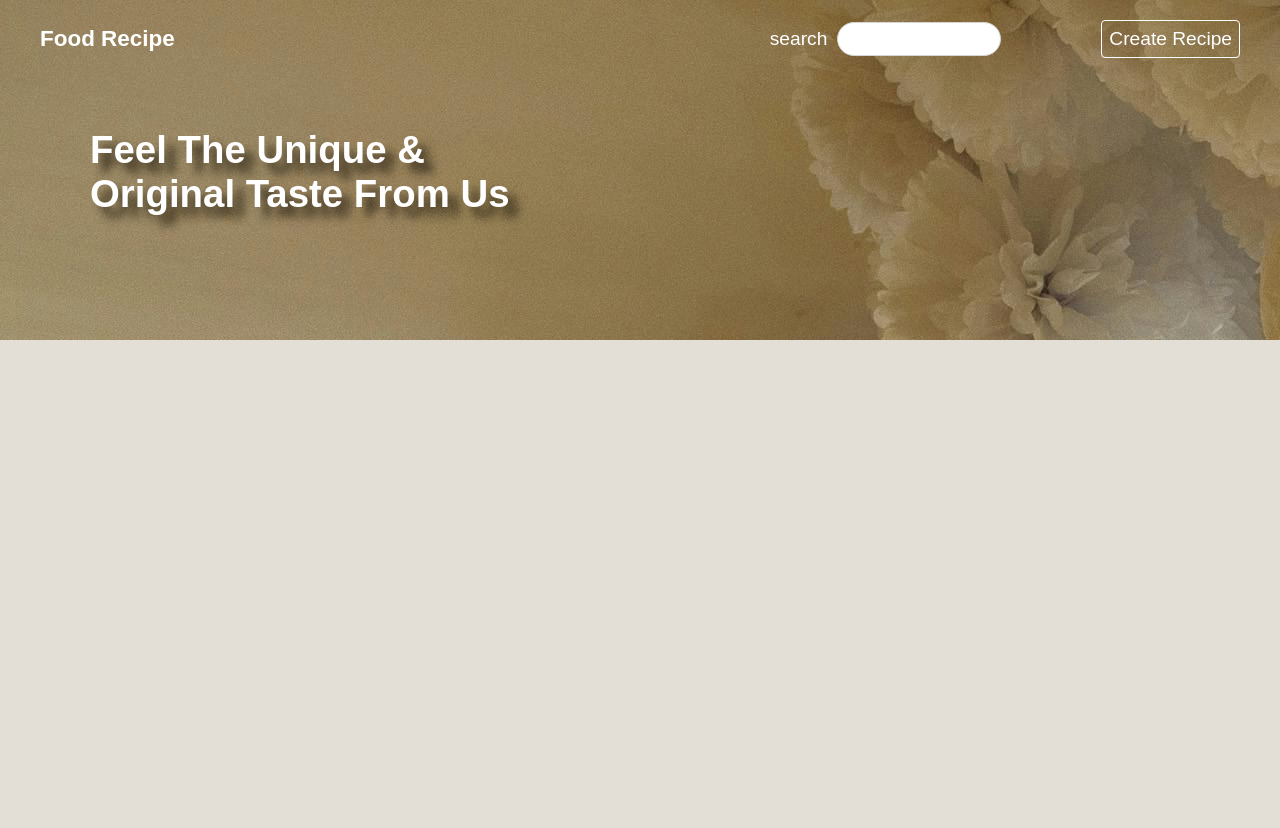
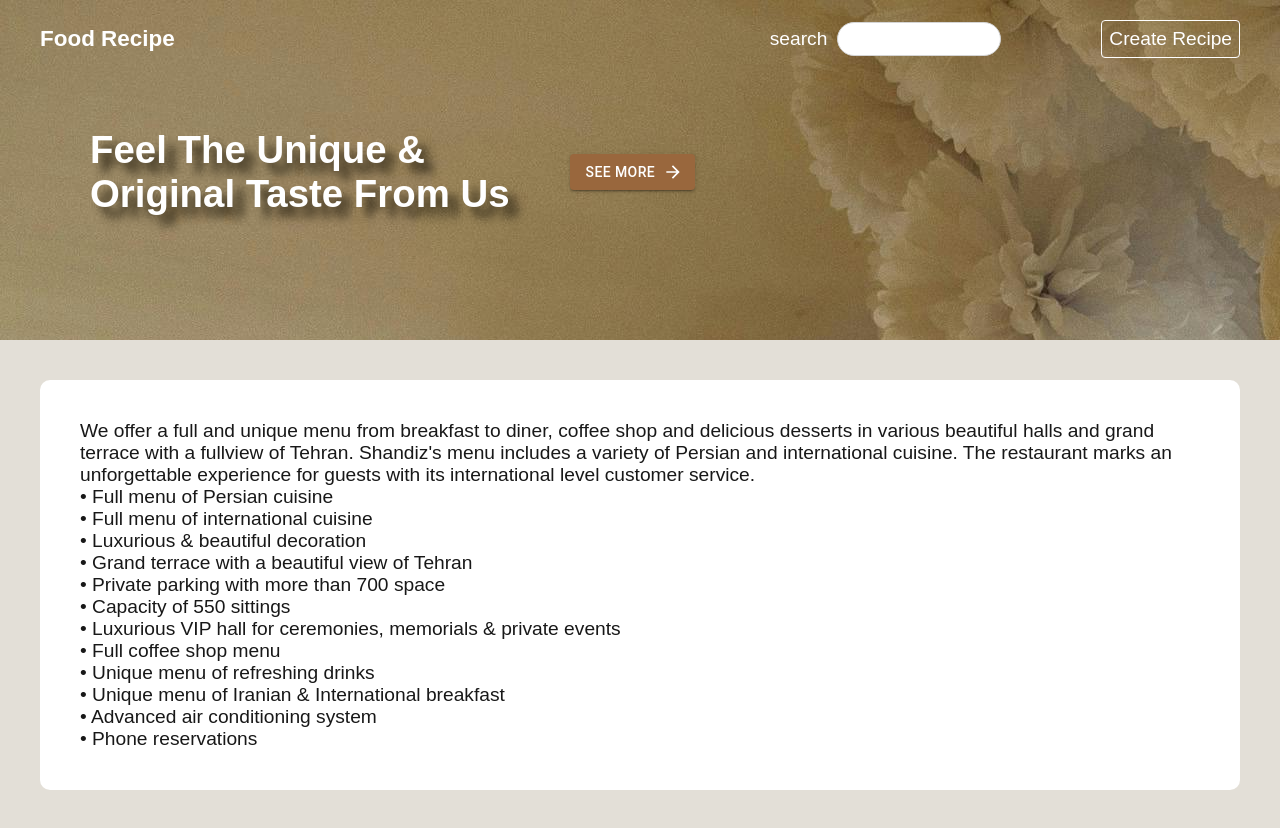
Before and after one commit to ranazl/restaurant, a React (Create React App) app: page /restaurantInf in a window 1280 px wide. Shown: the top 828 px of the page. Built offline with nearby package versions, Linux system fonts and the light colour scheme.

Commit message:
added restaurantInf

```diff
--- a/package.json
+++ b/package.json
@@ -5,6 +5,7 @@
   "dependencies": {
     "@emotion/react": "^11.14.0",
     "@emotion/styled": "^11.14.0",
+    "@mui/icons-material": "^6.3.1",
     "@mui/material": "^6.3.1",
     "axios": "^1.7.9",
     "cra-template": "1.2.0",
--- a/src/App.js
+++ b/src/App.js
@@ -4,6 +4,7 @@ import Create from './pages/Create/Create';
 import Home from './pages/Home/Home';
 import Recipe from './pages/Recipe/Recipe';
 import Search from './pages/Search/Search';
+import RestaurantInf from './pages/RestaurantInf/RestaurantInf';
 import Navbar from './components/Navbar';
 import './App.css';
 
@@ -17,6 +18,7 @@ function App() {
           <Route path='/create' element={<Create />} />
           <Route path='/recipe/:id' element={<Recipe />} />
           <Route path='/search' element={<Search />} />
+          <Route path='/restaurantInf' element={<RestaurantInf/>} />
         </Routes>
       </BrowserRouter>
     </div>
--- a/src/components/Navbar.css
+++ b/src/components/Navbar.css
@@ -33,11 +33,18 @@
     color: #333;
 }
 
-.headerText{
+.headerContainer {
+    display: flex;
+    align-items: center;
+    gap: 60px;
     margin: 70px;
+}
+
+.headerText {
+    margin: 0;
     text-shadow: 10px 10px 10px #302817;
 }
 
-.moreBtn{
+.moreBtn {
     background-color: #99673d !important;
 }
--- a/src/components/Navbar.js
+++ b/src/components/Navbar.js
@@ -3,8 +3,15 @@ import "./Navbar.css";
 import { Link } from "react-router-dom";
 import Searchbar from './Searchbar';
 import Button from '@mui/material/Button';
+import ArrowForwardIcon from '@mui/icons-material/ArrowForward';
+import { useNavigate } from 'react-router-dom';
+
 
 export default function Navbar() {
+    const navigate = useNavigate()
+    const clickMoreBtn = () => {
+        navigate('/restaurantInf')
+    }
     return (
         <div className='navbar'>
             <nav>
@@ -12,9 +19,9 @@ export default function Navbar() {
                 <Searchbar />
                 <Link to='/create'> Create Recipe </Link>
             </nav>
-            <div>
+            <div className="headerContainer">
                 <h1 className='headerText'>Feel The Unique & <br /> Original Taste From Us</h1>
-                {/* <Button variant="contained" className='moreBtn'>See More</Button> */}
+                <Button variant="contained" className='moreBtn' endIcon={<ArrowForwardIcon />} onClick={clickMoreBtn}>See More</Button>
             </div>
         </div>
     )
--- /dev/null
+++ b/src/pages/RestaurantInf/RestaurantInf.css
@@ -0,0 +1,8 @@
+.card{
+    max-width: 1200px;
+    margin: 40px auto;
+    background: #fff;
+    padding: 40px;
+    box-sizing: border-box;
+    border-radius: 10px;
+}
--- /dev/null
+++ b/src/pages/RestaurantInf/RestaurantInf.js
@@ -0,0 +1,26 @@
+import React from 'react'
+import './RestaurantInf.css'
+
+export default function RestaurantInf() {
+  return (
+    <div className='card'>
+We offer a full and unique menu from breakfast to diner, coffee shop and delicious
+desserts in various beautiful halls and grand terrace with a fullview of Tehran. Shandiz's menu
+includes a variety of Persian and international cuisine. The restaurant marks an unforgettable
+experience for guests with its international level customer service.
+<br/>
+• Full menu of Persian cuisine<br/>
+• Full menu of international cuisine<br/>
+• Luxurious & beautiful decoration<br/>
+• Grand terrace with a beautiful view of Tehran<br/>
+• Private parking with more than 700 space<br/>
+• Capacity of 550 sittings<br/>
+• Luxurious VIP hall for ceremonies, memorials & private events<br/>
+• Full coffee shop menu<br/>
+• Unique menu of refreshing drinks<br/>
+• Unique menu of Iranian & International breakfast<br/>
+• Advanced air conditioning system<br/>
+• Phone reservations
+    </div>
+  )
+}
```
Also changed, not shown: 1 other file (tests, documents, lock files or other folders).
